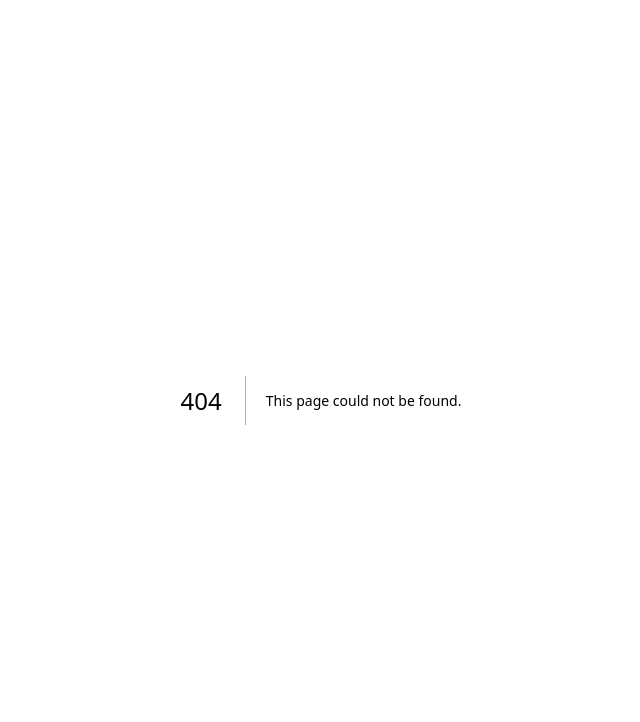
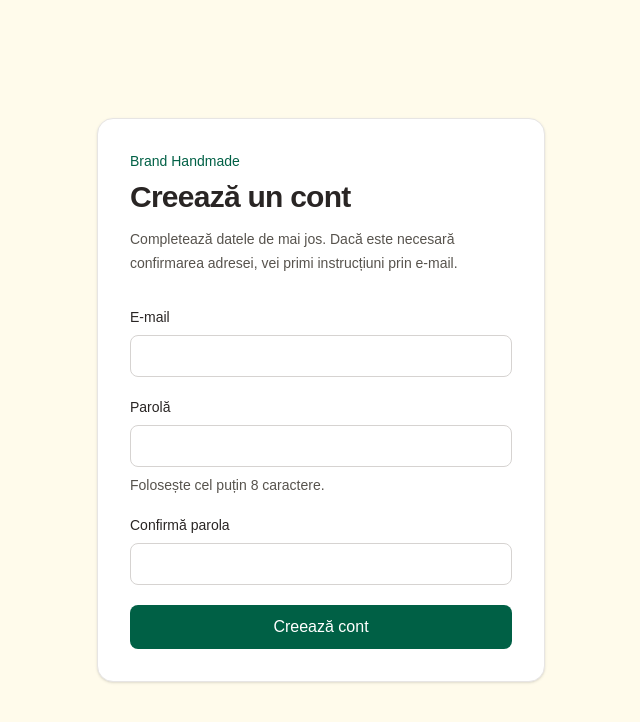
Before and after one commit to andreioprea26/proiect-site, a Next.js app: page /register in a window 1280 px wide. Before the commit this address had no page. Shown: the top 722 px of the page, without its empty margins (319-959 px from the left). Built offline with nearby package versions, Linux system fonts and the light colour scheme.

Commit message:
feat(auth): add email registration flow

```diff
--- /dev/null
+++ b/src/app/register/page.tsx
@@ -0,0 +1,26 @@
+import type { Metadata } from "next";
+
+import { RegisterForm } from "./register-form";
+
+export const metadata: Metadata = {
+  title: "Înregistrare | Brand Handmade",
+  description: "Creează un cont de client pentru magazinul Brand Handmade.",
+};
+
+export default function RegisterPage() {
+  return (
+    <main className="flex min-h-screen items-center justify-center bg-amber-50 px-6 py-12 text-stone-800">
+      <section className="w-full max-w-md rounded-2xl border border-stone-200 bg-white p-6 shadow-sm sm:p-8">
+        <p className="text-sm font-medium text-emerald-800">Brand Handmade</p>
+        <h1 className="mt-2 text-3xl font-semibold tracking-tight">
+          Creează un cont
+        </h1>
+        <p className="mt-3 text-sm leading-6 text-stone-600">
+          Completează datele de mai jos. Dacă este necesară confirmarea
+          adresei, vei primi instrucțiuni prin e-mail.
+        </p>
+        <RegisterForm />
+      </section>
+    </main>
+  );
+}
--- /dev/null
+++ b/src/app/register/register-form.tsx
@@ -0,0 +1,178 @@
+"use client";
+
+import { FormEvent, useState } from "react";
+
+import {
+  getRegistrationErrorMessage,
+  MINIMUM_PASSWORD_LENGTH,
+  RegistrationFieldErrors,
+  validateRegistrationFields,
+} from "@/lib/auth/registration";
+import { createClient } from "@/lib/supabase/client";
+
+type RegistrationResult =
+  | { kind: "error"; message: string }
+  | { kind: "success"; message: string }
+  | null;
+
+export function RegisterForm() {
+  const [fieldErrors, setFieldErrors] =
+    useState<RegistrationFieldErrors>({});
+  const [result, setResult] = useState<RegistrationResult>(null);
+  const [isSubmitting, setIsSubmitting] = useState(false);
+
+  async function handleSubmit(event: FormEvent<HTMLFormElement>) {
+    event.preventDefault();
+
+    const form = event.currentTarget;
+    const formData = new FormData(form);
+    const fields = {
+      email: String(formData.get("email") ?? "").trim(),
+      password: String(formData.get("password") ?? ""),
+      confirmPassword: String(formData.get("confirmPassword") ?? ""),
+    };
+    const errors = validateRegistrationFields(fields);
+
+    setFieldErrors(errors);
+    setResult(null);
+
+    if (Object.keys(errors).length > 0) {
+      return;
+    }
+
+    setIsSubmitting(true);
+
+    try {
+      const supabase = createClient();
+      const { data, error } = await supabase.auth.signUp({
+        email: fields.email,
+        password: fields.password,
+      });
+
+      if (error) {
+        setResult({
+          kind: "error",
+          message: getRegistrationErrorMessage(error.code),
+        });
+        return;
+      }
+
+      if (!data.user) {
+        setResult({
+          kind: "error",
+          message: getRegistrationErrorMessage(undefined),
+        });
+        return;
+      }
+
+      form.reset();
+      setResult({
+        kind: "success",
+        message: data.session
+          ? "Contul a fost creat și sesiunea a fost inițiată."
+          : "Contul a fost creat. Verifică mesajul primit pe e-mail pentru a confirma adresa înainte de autentificare.",
+      });
+    } catch {
+      setResult({
+        kind: "error",
+        message: getRegistrationErrorMessage(undefined),
+      });
+    } finally {
+      setIsSubmitting(false);
+    }
+  }
+
+  return (
+    <form className="mt-8 space-y-5" noValidate onSubmit={handleSubmit}>
+      <div>
+        <label className="block text-sm font-medium" htmlFor="email">
+          E-mail
+        </label>
+        <input
+          aria-describedby={fieldErrors.email ? "email-error" : undefined}
+          aria-invalid={Boolean(fieldErrors.email)}
+          autoComplete="email"
+          className="mt-2 w-full rounded-lg border border-stone-300 bg-white px-3 py-2 outline-none focus:border-emerald-700 focus:ring-2 focus:ring-emerald-100"
+          id="email"
+          name="email"
+          type="email"
+        />
+        {fieldErrors.email ? (
+          <p className="mt-2 text-sm text-red-700" id="email-error">
+            {fieldErrors.email}
+          </p>
+        ) : null}
+      </div>
+
+      <div>
+        <label className="block text-sm font-medium" htmlFor="password">
+          Parolă
+        </label>
+        <input
+          aria-describedby={
+            fieldErrors.password ? "password-help password-error" : "password-help"
+          }
+          aria-invalid={Boolean(fieldErrors.password)}
+          autoComplete="new-password"
+          className="mt-2 w-full rounded-lg border border-stone-300 bg-white px-3 py-2 outline-none focus:border-emerald-700 focus:ring-2 focus:ring-emerald-100"
+          id="password"
+          minLength={MINIMUM_PASSWORD_LENGTH}
+          name="password"
+          type="password"
+        />
+        <p className="mt-2 text-sm text-stone-600" id="password-help">
+          Folosește cel puțin {MINIMUM_PASSWORD_LENGTH} caractere.
+        </p>
+        {fieldErrors.password ? (
+          <p className="mt-2 text-sm text-red-700" id="password-error">
+            {fieldErrors.password}
+          </p>
+        ) : null}
+      </div>
+
+      <div>
+        <label className="block text-sm font-medium" htmlFor="confirm-password">
+          Confirmă parola
+        </label>
+        <input
+          aria-describedby={
+            fieldErrors.confirmPassword ? "confirm-password-error" : undefined
+          }
+          aria-invalid={Boolean(fieldErrors.confirmPassword)}
+          autoComplete="new-password"
+          className="mt-2 w-full rounded-lg border border-stone-300 bg-white px-3 py-2 outline-none focus:border-emerald-700 focus:ring-2 focus:ring-emerald-100"
+          id="confirm-password"
+          name="confirmPassword"
+          type="password"
+        />
+        {fieldErrors.confirmPassword ? (
+          <p className="mt-2 text-sm text-red-700" id="confirm-password-error">
+            {fieldErrors.confirmPassword}
+          </p>
+        ) : null}
+      </div>
+
+      {result ? (
+        <p
+          aria-live="polite"
+          className={
+            result.kind === "success"
+              ? "rounded-lg bg-emerald-50 p-3 text-sm text-emerald-800"
+              : "rounded-lg bg-red-50 p-3 text-sm text-red-800"
+          }
+          role={result.kind === "error" ? "alert" : "status"}
+        >
+          {result.message}
+        </p>
+      ) : null}
+
+      <button
+        className="w-full rounded-lg bg-emerald-800 px-4 py-2.5 font-medium text-white transition hover:bg-emerald-900 disabled:cursor-not-allowed disabled:opacity-60"
+        disabled={isSubmitting}
+        type="submit"
+      >
+        {isSubmitting ? "Se creează contul…" : "Creează cont"}
+      </button>
+    </form>
+  );
+}
--- /dev/null
+++ b/src/lib/auth/registration.ts
@@ -0,0 +1,51 @@
+export const MINIMUM_PASSWORD_LENGTH = 8;
+
+export type RegistrationFields = {
+  email: string;
+  password: string;
+  confirmPassword: string;
+};
+
+export type RegistrationFieldErrors = Partial<
+  Record<keyof RegistrationFields, string>
+>;
+
+const emailPattern = /^[^\s@]+@[^\s@]+\.[^\s@]+$/;
+
+export function validateRegistrationFields(
+  fields: RegistrationFields,
+): RegistrationFieldErrors {
+  const errors: RegistrationFieldErrors = {};
+
+  if (!emailPattern.test(fields.email.trim())) {
+    errors.email = "Introdu o adresă de e-mail validă.";
+  }
+
+  if (fields.password.length < MINIMUM_PASSWORD_LENGTH) {
+    errors.password = `Parola trebuie să aibă cel puțin ${MINIMUM_PASSWORD_LENGTH} caractere.`;
+  }
+
+  if (fields.password !== fields.confirmPassword) {
+    errors.confirmPassword = "Parolele introduse nu coincid.";
+  }
+
+  return errors;
+}
+
+export function getRegistrationErrorMessage(code: string | undefined): string {
+  switch (code) {
+    case "email_address_invalid":
+      return "Adresa de e-mail nu este validă.";
+    case "weak_password":
+      return "Parola nu respectă cerințele de securitate. Alege o parolă mai puternică.";
+    case "user_already_exists":
+      return "Există deja un cont asociat acestei adrese de e-mail.";
+    case "over_email_send_rate_limit":
+    case "over_request_rate_limit":
+      return "Au fost trimise prea multe solicitări. Încearcă din nou mai târziu.";
+    case "signup_disabled":
+      return "Înregistrarea este momentan indisponibilă.";
+    default:
+      return "Înregistrarea nu a putut fi finalizată. Încearcă din nou.";
+  }
+}
```
Also changed, not shown: 1 other file (tests, documents, lock files or other folders).
